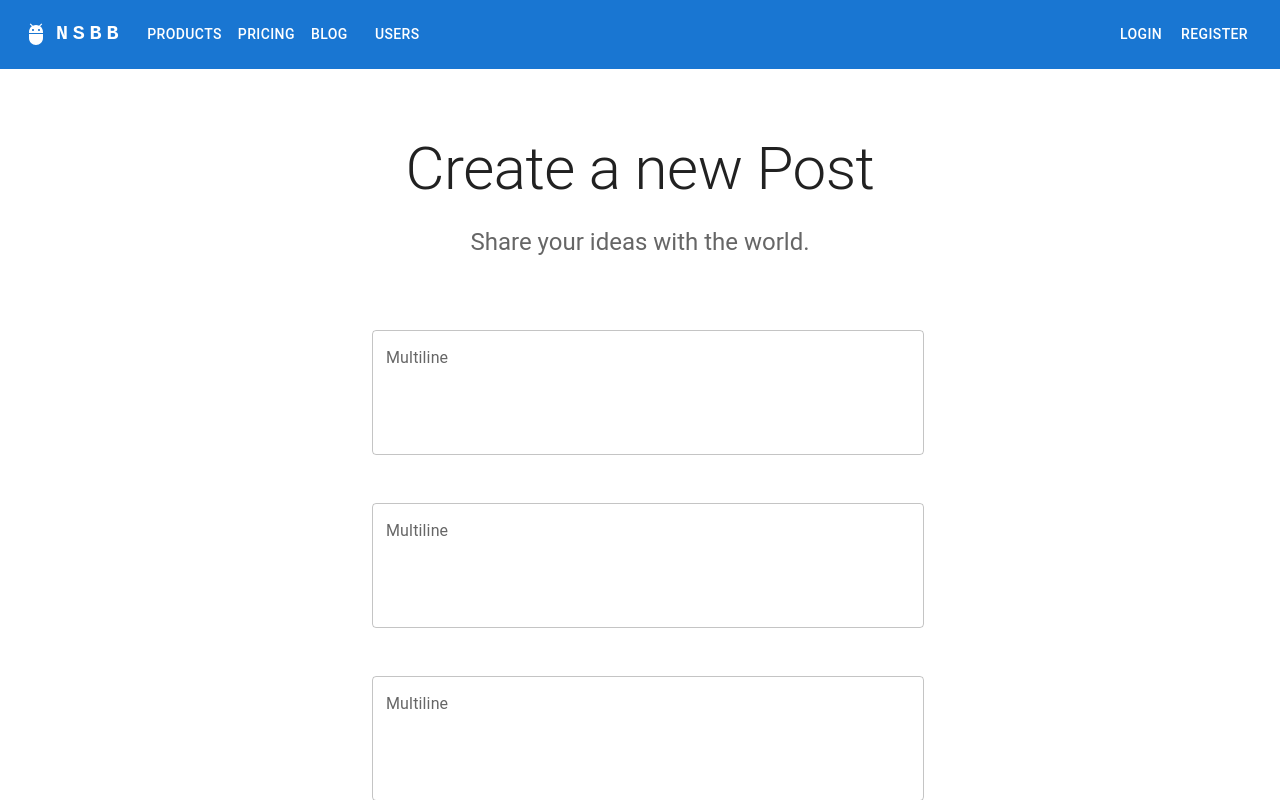
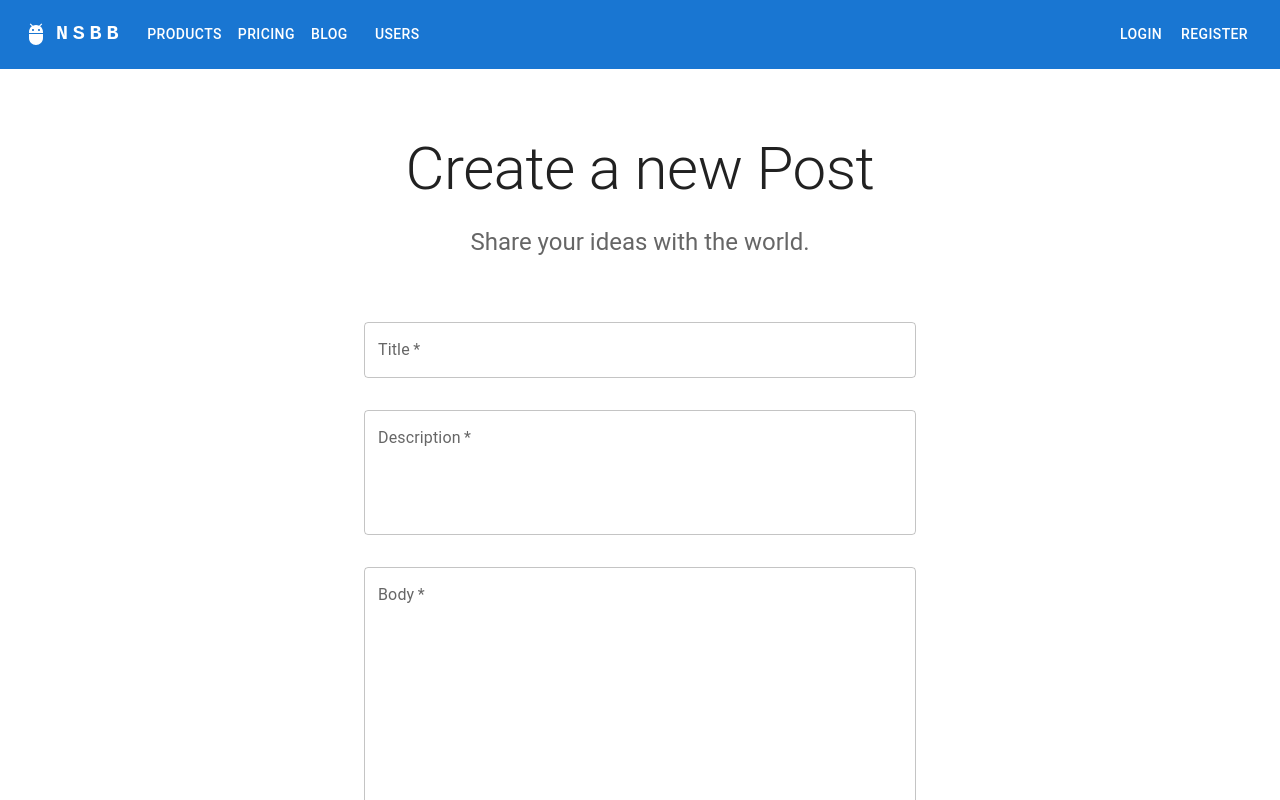
Before and after one commit to gonzalo-brandan/not-a-boring-blog, a React (Create React App) app: page /create_post in a window 1280 px wide. Shown: the top 800 px of the page. Built offline with nearby package versions, Linux system fonts and the light colour scheme.

Commit message:
refactor CreatePost component to manage title, description, and body input fields with useState and onChange handlers

```diff
--- a/src/pages/CreatePost.js
+++ b/src/pages/CreatePost.js
@@ -30,20 +30,30 @@ const categories = [
     // Add more categories here
   ];
 
-export default function CreatePost() {
+  export default function CreatePost() {
+
+    const [title, setTitle] = useState('');
+    const [description, setDescription] = useState('');
+    const [body, setBody] = useState('');
+
+
+
     const handleSubmit = async (event) => {
         event.preventDefault();
-
         // Fetch data from the form
         const formData = new FormData(event.target);
         const storedToken = localStorage.getItem('token');
-        const title = formData.get("title");
+
+        // const title = formData.get("title")
+        // const description = formData.get("description")
+        // const body = formData.get("body")
         const selectedCategoryName = formData.get("category");
         const status = "published"; // Hardcoded as "published"
-  const min_read = formData.get("min_read");
-  const description = formData.get("description");
-  const body = formData.get("postContent");
 
+  setTitle(formData.get("title"));
+    setDescription(formData.get("description"));
+    // Call the useState() function for the body variable
+    setBody(formData.get("postContent"));
 
   const selectedCategory = categories.find(category => category.name === selectedCategoryName);
   if (!selectedCategory) {
@@ -51,12 +61,12 @@ export default function CreatePost() {
     return;
   }
   const postData = {
-    title:'frontend title',
+    title: title,
     category: [selectedCategory.pk],
     status:'published',
     min_read:'5',
-    description:'frontend description',
-    body:'frontend body',
+    description: description,
+    body: body,
   };
 
         try {
@@ -80,9 +90,8 @@ export default function CreatePost() {
           console.error('Error creating post:', error);
         }
       };
-
+      console.log(title)
   return (
-
     <ThemeProvider theme={defaultTheme}>
       <CssBaseline />
       <AppBar position="relative">
@@ -122,10 +131,46 @@ export default function CreatePost() {
               spacing={4}
               justifyContent="center"
             >
-            <MultilineTextFields />
-            <MultilineTextFields />
-            <MultilineTextFields />
-            <MultilineTextFields />
+
+
+
+            <TextField
+              id="outlined-multiline-title"
+              label="Title"
+              multiline
+              rows={1}
+              variant="outlined"
+              fullWidth
+              required
+              value={title} // Bind to the state variable
+              onChange={(e) => setTitle(e.target.value)} // Update the state variable on change
+            />
+
+            <TextField
+              id="outlined-multiline-description"
+              label="Description"
+              multiline
+              rows={4}
+              variant="outlined"
+              fullWidth
+              required
+              value={description} // Bind to the state variable
+              onChange={(e) => setDescription(e.target.value)} // Update the state variable on change
+            />
+
+            <TextField
+              id="outlined-multiline-body"
+              label="Body"
+              multiline
+              rows={24}
+              variant="outlined"
+              fullWidth
+              required
+              value={body} // Bind to the state variable
+              onChange={(e) => setBody(e.target.value)} // Update the state variable on change
+            />
+
+
             <TextField
                 id="outlined-select-category"
                 select
```
